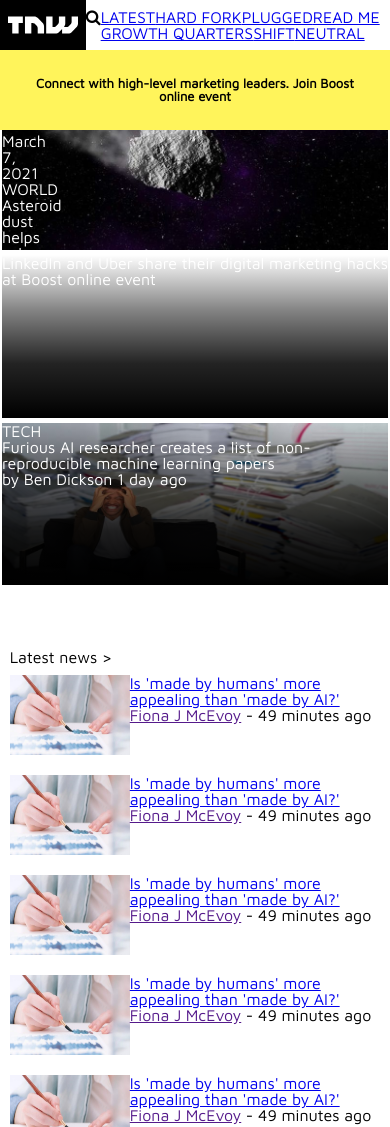
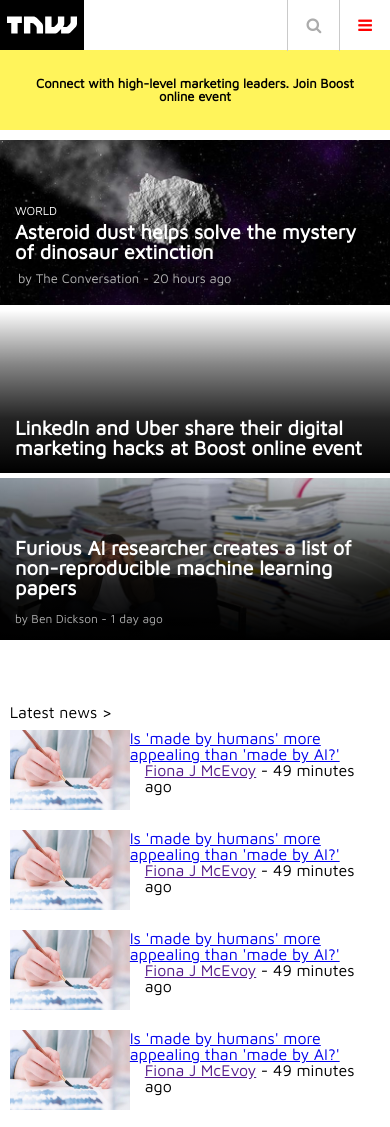
Before and after one commit to SmallCodings/building-with-responsive-design, a plain HTML site: page index.html in a window 390 px wide. Shown: the top 1127 px of the page. Drawn offline with Linux system fonts and the light colour scheme.

Commit message:
Most elements have been added. style and responsiveness added to header and main boxes

```diff
--- a/index.html
+++ b/index.html
@@ -15,7 +15,7 @@
                 <div id="nav-logo"><a href="#"><img src="assets/tnw.svg" alt="tnw logo"></a></div>
                 <div id="nav-inner-container">
                     <nav>
-                        <div></div>
+                        <div><i class="fa fa-bars"></i></div>
                         <ul>
                             <li><a href="#">LATEST</a></li>
                             <li><a href="#">HARD FORK</a></li>
@@ -38,31 +38,40 @@
                 <div id="main-boxes-main">
                     <div class="red-gradient">
                         <a href="#">
-                            <div>
-                                <h1>TNW</h1>
+                            <div id="main-box-heading">
+                                <img src="assets/tnw.svg">
                                 <time>Sunday - March 7, 2021</time>
                             </div>
-                            <div>
+                            <div id="main-box-description">
                                 <h6>WORLD</h6>
                                 <h2>Asteroid dust helps solve the mystery of dinosaur extinction</h2>
-                                <p>by The Conversation <time>20 hours ago</time></p>
+                                <p>by The Conversation - <time>20 hours ago</time></p>
                             </div>
                         </a>
                     </div>
                 </div>
                 <div id="main-boxes-secondary-container">
-                    <div class="main-boxes-secondary main-boxes-secondary-first margin-bottom"><div class="black-gradient">
-                        <a href="#">
-                            <h3>LinkedIn and Uber share their digital marketing hacks at Boost online event</h3>
-                        </a>
-                    </div></div>
-                    <div class="main-boxes-secondary main-boxes-secondary-second"><div class="black-gradient">
-                        <a href="#">
-                            <h6>TECH</h6>
-                            <h3>Furious AI researcher creates a list of non-reproducible machine learning papers</h3>
-                            <p>by Ben Dickson <time>1 day ago</time></p>
-                        </a>
-                </div>
+                    <div class="main-boxes-secondary main-boxes-secondary-first margin-bottom">
+                        <div class="black-gradient">
+                            <a href="#" class="second-boxes-description">
+                                <div class="expand-down"></div>
+                                <div class="align-bottom">
+                                    <h3>LinkedIn and Uber share their digital marketing hacks at Boost online event</h3>
+                                </div>
+                            </a>
+                        </div>
+                    </div>
+                    <div class="main-boxes-secondary main-boxes-secondary-second">
+                        <div class="black-gradient">
+                            <a href="#" class="second-boxes-description">
+                                <div class="expand-down"></div>
+                                <div class="align-bottom">
+                                    <h3>Furious AI researcher creates a list of non-reproducible machine learning papers</h3>
+                                    <p>by Ben Dickson - <time>1 day ago</time></p>
+                                </div>
+                            </a>
+                        </div>
+                    </div>
             </article>
             <article class="container">
                 <h3 id="news-heading">Latest news ></h3>
@@ -613,10 +622,30 @@
         </main>
         <footer>
             <div>
-                <div></div>
-                <div></div>
+                <div>
+                    <ul>
+                        <li><a href="#"></a></li>
+                        <li><a href="#"></a></li>
+                        <li><a href="#"></a></li>
+                        <li><a href="#"></a></li>
+                        <li><a href="#"></a></li>
+                        <li><a href="#"></a></li>
+                        <li><a href="#"></a></li>
+                    </ul>
+                </div>
+                <div>
+                    <ul>
+                        <li><a href="#">EVENTS</a></li>
+                        <li><a href="#">ABOUT</a></li>
+                        <li><a href="#">ADVERTISE</a></li>
+                        <li><a href="#">JOBS</a></li>
+                        <li><a href="#">CONTACT</a></li>
+                    </ul>
+                </div>
             </div>
-            <div></div>
+            <div>
+                <p>The Next Web © 2006–2021 The Next Web B.V. Made with love in Amsterdam. Powered by StackPath</p>
+            </div>
         </footer>
     </body>
 </html>
--- a/styles.css
+++ b/styles.css
@@ -70,6 +70,38 @@ main {
     width: 100%;
     display: flex;
     justify-content: space-between;
+    margin-left: 0.5em;
+}
+
+#nav-inner-container li {
+    margin-top: 1.4em;
+    font-size: 14px;
+}
+
+#nav-inner-container li a {
+    padding: 25px 15px;
+    color: rgb(156, 156, 156);
+    text-decoration: none;
+}
+
+#nav-inner-container li a:hover {
+    color: rgb(59, 59, 59);
+    font-weight: bold;
+}
+
+.fa-search {
+    cursor: pointer;
+    padding: 18px;
+    border-left: 1px solid rgb(202, 202, 202);
+    color: rgb(172, 172, 172);
+}
+
+.fa-bars {
+    position: absolute;
+    top: -9999px;
+    left: -9999px;
+    cursor: pointer;
+    color: red;
 }
 
 footer {
@@ -114,6 +146,44 @@ footer {
     justify-content: space-between;
 }
 
+#main-box-heading {
+    display: flex;
+    justify-content: space-between;
+    padding: 15px 20px 0;
+}
+
+#main-box-heading img {
+    width: 400px;
+}
+
+#main-box-heading time {
+    font-size: 13px;
+    font-weight: bold;
+}
+
+#main-box-description {
+    padding: 0 15px 25px;
+}
+
+#main-box-description h6, h2 {
+    font-weight: bolder;
+}
+
+#main-box-description h2 {
+    font-size: 55px;
+    padding: 5px 0 20px;
+}
+
+#main-box-description h6 {
+    font-size: 14px;
+}
+
+#main-box-description p {
+    color: rgb(182, 182, 182);
+    font-size: 13px;
+    padding-left: 3px;
+}
+
 #main-boxes-secondary-container a {
     text-decoration: none;
     color: white;
@@ -142,6 +212,21 @@ footer {
     background-size: 100% 100%;
 }
 
+.second-boxes-description h3, p {
+    padding: 0 15px 15px;
+}
+
+
+.second-boxes-description h3 {
+    font-size: 26px;
+    font-weight: bold;
+}
+
+.second-boxes-description p {
+    color: rgb(173, 173, 173);
+    font-size: 12px;
+}
+
 .red-gradient {
     background-image: linear-gradient(170deg, rgba(255, 0, 0, 0.753), rgba(255, 0, 0, 0.486), rgba(255, 0, 0, 0.089), rgba(255, 0, 0, 0));
     width: 100%;
@@ -150,6 +235,7 @@ footer {
 }
 
 .black-gradient {
+    position: relative;
     background-image: linear-gradient(0deg, rgb(0, 0, 0), rgba(0, 0, 0, 0.863), rgba(0, 0, 0, 0.479), rgba(0, 0, 0, 0));
     width: 100%;
     height: 100%;
@@ -438,6 +524,17 @@ footer {
     justify-content: space-between;
 }
 
+.align-bottom {
+    position: absolute;
+    bottom: 0;
+}
+
+.expand-down {
+    height: 100%;
+    width: 100%;
+    position: absolute;
+}
+
 @media (max-width: 1100px) {
     #main-boxes {
         height: 325px;
@@ -447,9 +544,35 @@ footer {
         background-size: cover;
     }
 
+    #main-box-heading {
+        position: absolute !important;
+        top: -9999px !important;
+        left: -9999px !important;
+    }
+
+    #main-box-description {
+        position: absolute;
+        bottom: 0;
+    }
+
+    #main-box-description h2 {
+        font-size: 45px;
+    }
+
+    #main-box-description h6 {
+        font-size: 14px;
+        font-weight: normal;
+    }
+
+    .second-boxes-description h3 {
+        font-size: 20px;
+    }
+
     .red-gradient {
-        width: 0%;
-        height: 0%;
+        position: relative;
+        width: 100%;
+        height: 100%;
+        background-image: linear-gradient(0deg, rgba(255, 255, 255, 0), rgba(255, 255, 255, 0));
     }
 
     .news-box {
@@ -490,11 +613,26 @@ footer {
     #main-boxes {
         flex-direction: column;
         height: 500px;
+        margin-top: 140px;
+        width: 100%;
+    }
+
+    #main-box-description {
+        padding: 0 15px 5px;
     }
 
     #main-boxes-main {
         height: 33%;
         width: 100%;
+    }
+
+    #main-box-description h2 {
+        font-size: 20px;
+        padding-bottom: 10px;
+    }
+
+    #main-box-description h6 {
+        font-size: 12px;
     }
 
     #main-boxes-secondary-container {
@@ -565,4 +703,19 @@ footer {
     .index-funding-heading h5 {
         margin-left: 6em;
     }
+
+    #nav-inner-container ul {
+        position: absolute !important;
+        top: -9999px !important;
+        left: -9999px !important;
+    }
+
+    .fa-bars {
+        position: relative;
+        top: 0;
+        left: 0;
+        padding: 18px;
+        border-left: 1px solid rgb(202, 202, 202);
+    }
+
 }
```
